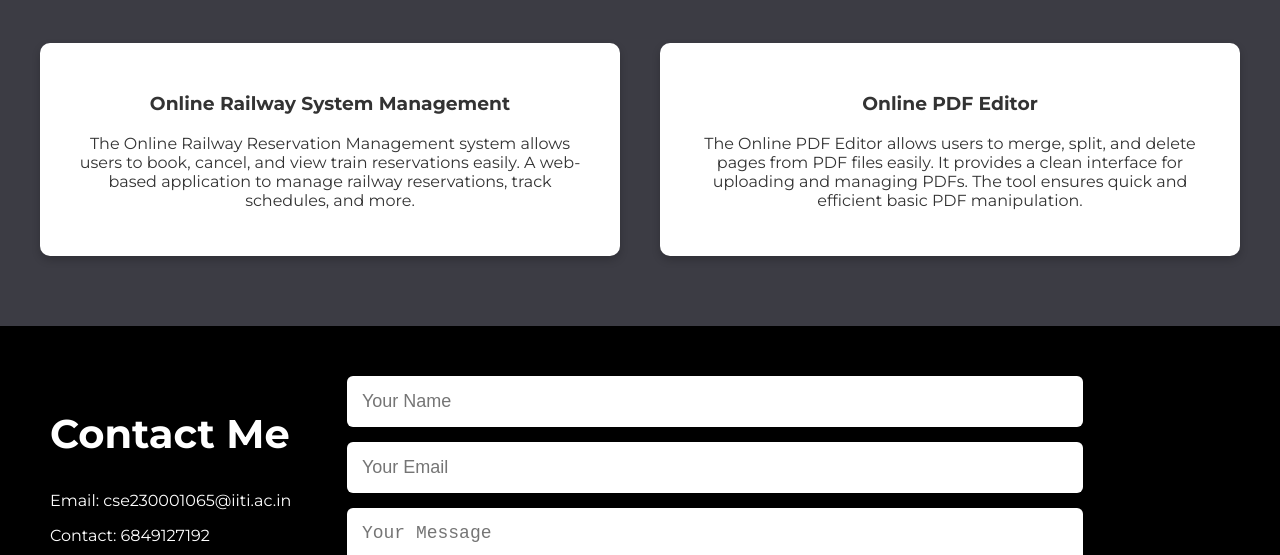
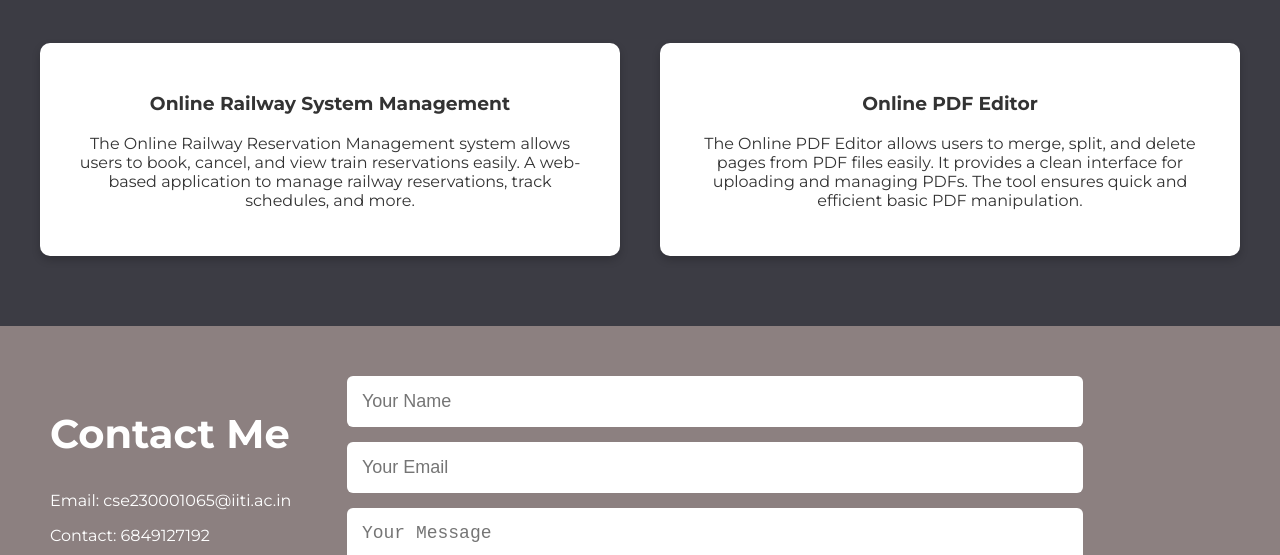
Before and after one commit to Chandrahasa06/chandrahasa06, a plain HTML site: page index.html in a window 1280 px wide. Shown: the part 1579-2134 px from the top of the page. Drawn offline with Linux system fonts and the light colour scheme; a script that the page names is missing.

Commit message:
Update port.css

```diff
--- a/port.css
+++ b/port.css
@@ -176,7 +176,7 @@ nav ul li a:hover {
     padding: 50px;
     display: flex;
     justify-content: space-between;
-    background-color: #000000;
+    background-color: #8c8080;
     color: white;
 }
 
```
